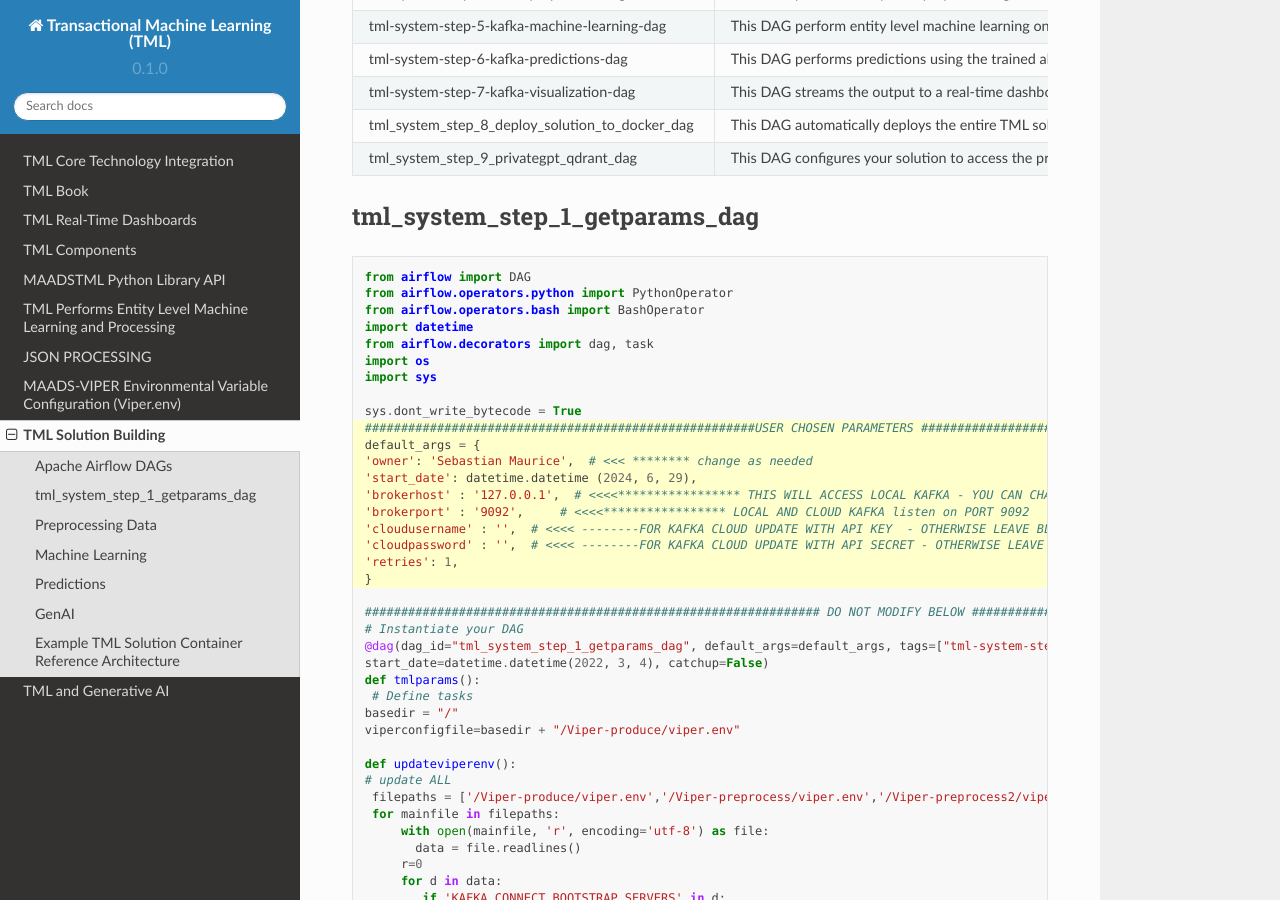
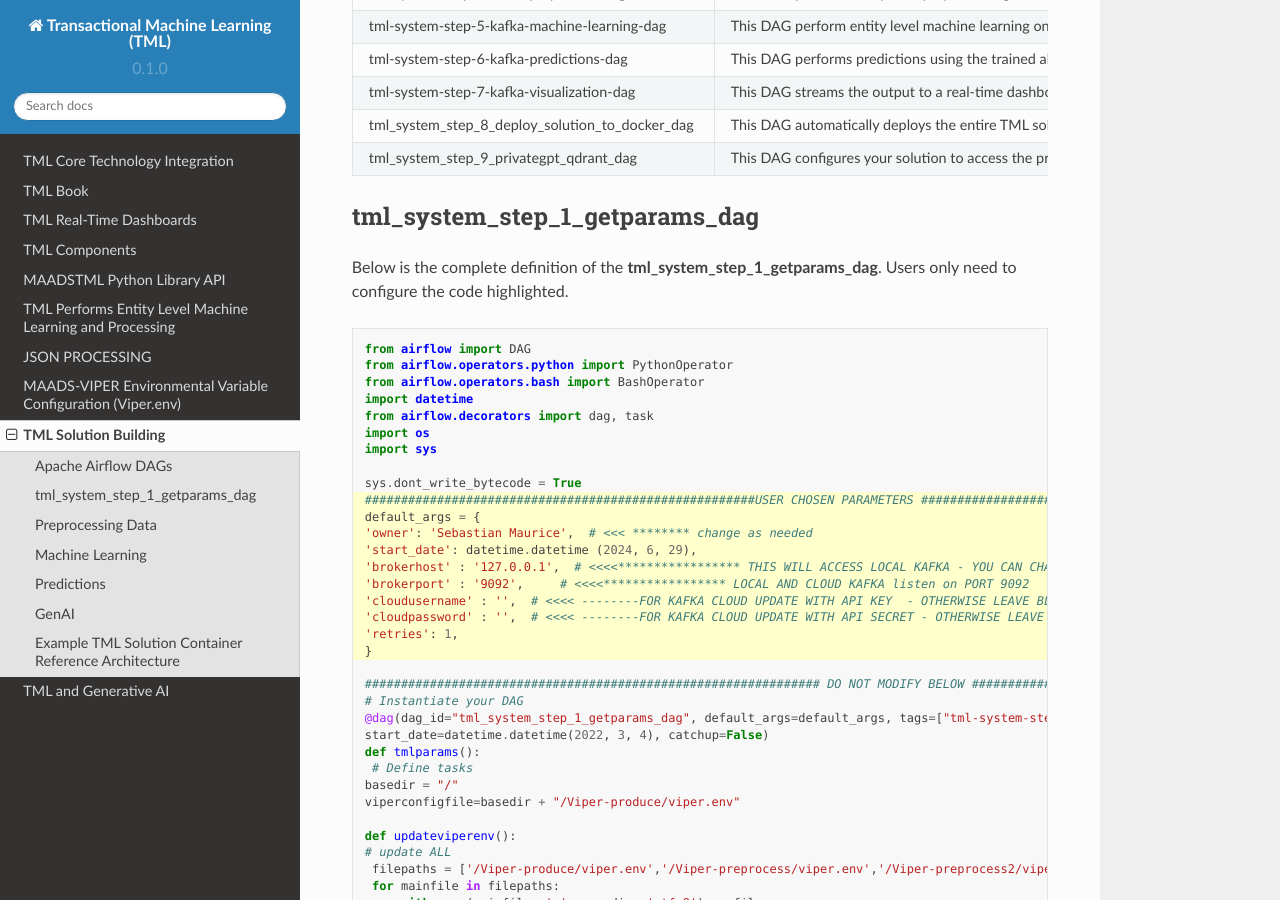
Before and after one commit to smaurice101/readthedocs, a Sphinx documentation site: the page built from docs/source/tmlbuilds.rst, in a window 1280 px wide and 900 px high, scrolled down 1184 px. Built offline with Sphinx 7.4.7 and the Read the Docs theme 2.0.0, drawn with Linux system fonts in a browser that asks for light colours.

Commit message:
Update tmlbuilds.rst

```diff
--- a/docs/source/tmlbuilds.rst
+++ b/docs/source/tmlbuilds.rst
@@ -51,6 +51,8 @@ DAGs (Directed Acyclic Graphs) are a powerful and easy way to build powerful (re
 
 tml_system_step_1_getparams_dag
 -----------------
+
+Below is the complete definition of the **tml_system_step_1_getparams_dag**.  Users only need to configure the code highlighted.
 
 .. code-block::
    :emphasize-lines: 10,11,12,13,14,15,16,17,18,19
```
